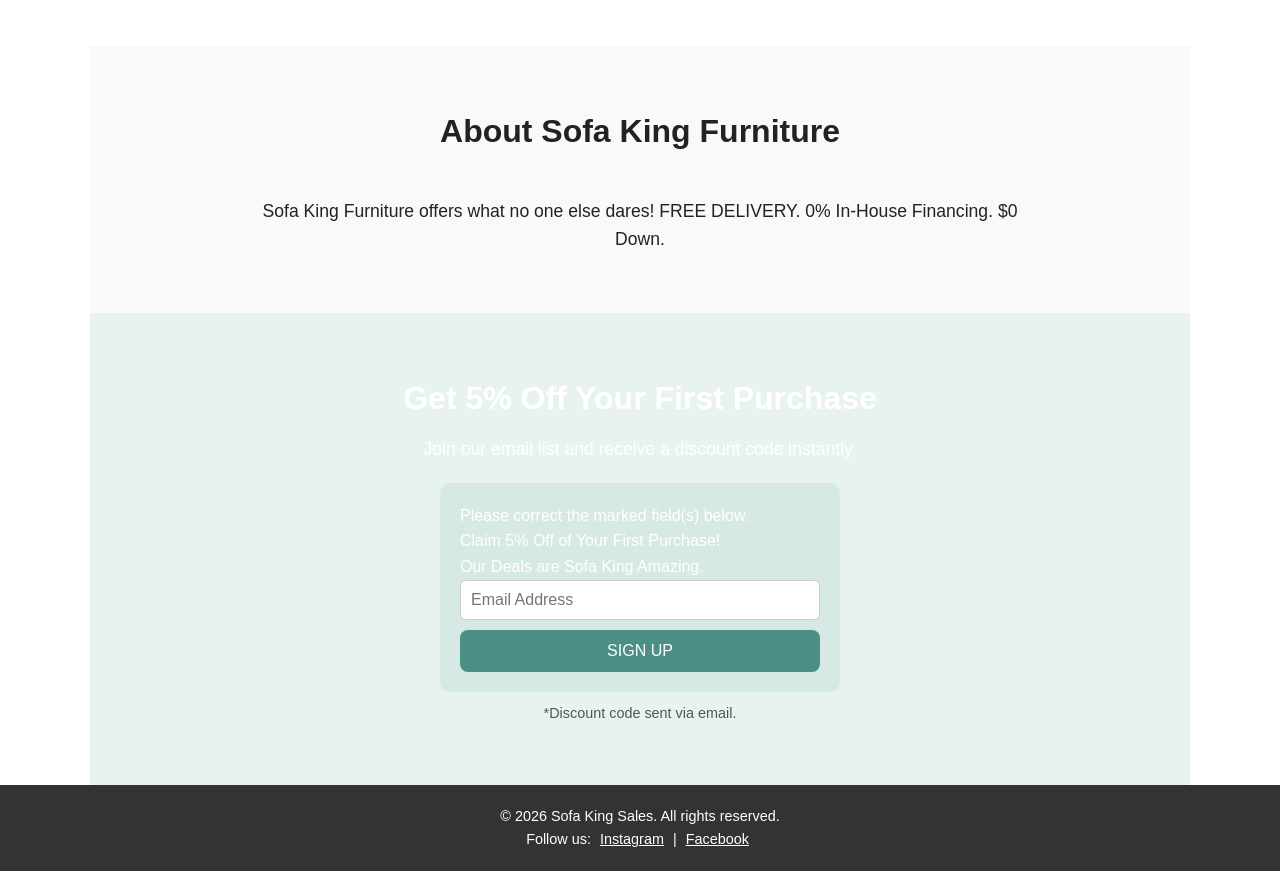
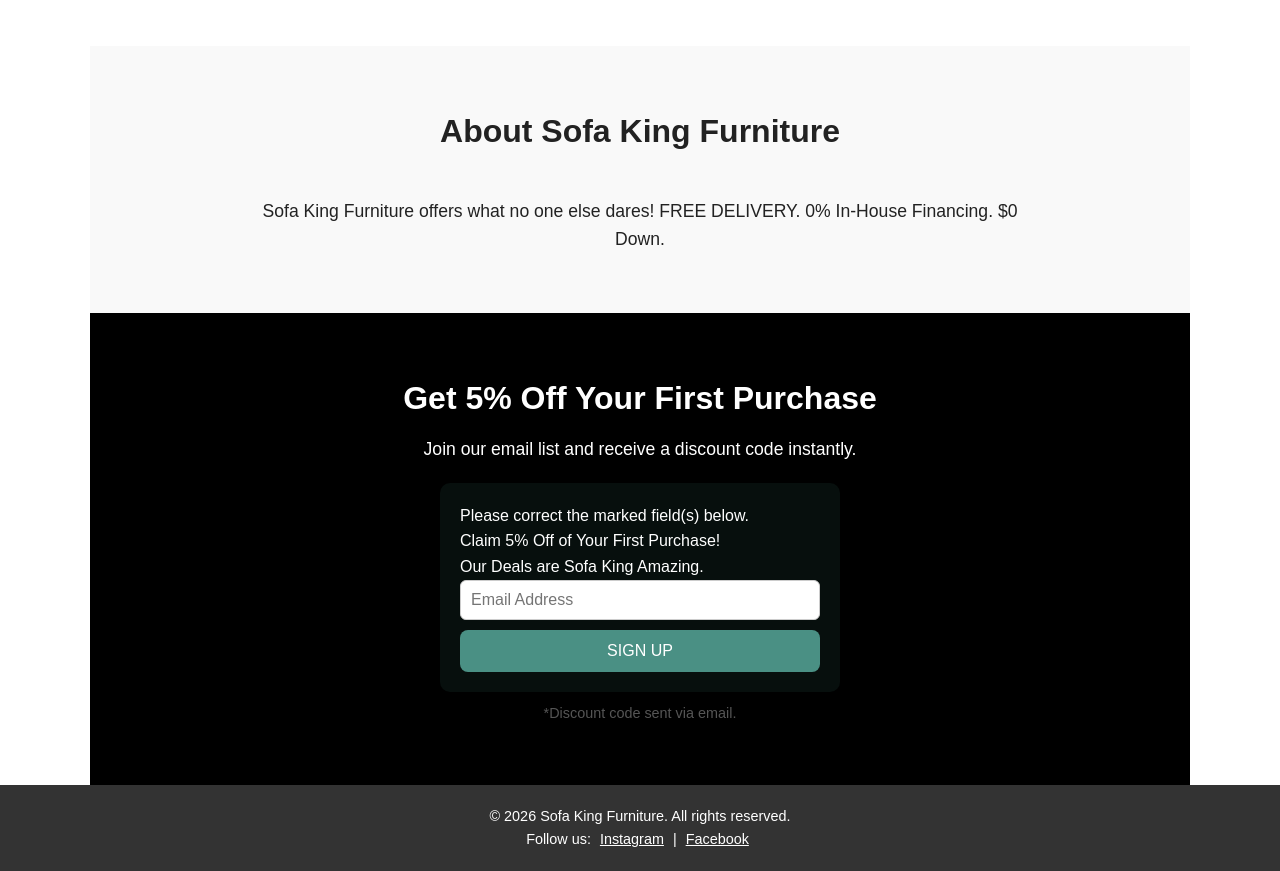
Before and after one commit to progressbusinessoffice-hub/sofakingsales.com, a Jekyll site: the page built from docs/index.md, in a window 1280 px wide and 900 px high, scrolled down 1210 px, cut to the strip 29-900 px from the top of the window. Built offline with Jekyll 4.4.1, drawn with Linux system fonts in a browser that asks for light colours.

Commit message:
Update index.md

```diff
--- a/docs/index.md
+++ b/docs/index.md
@@ -200,7 +200,8 @@ Sofa King Furniture offers what no one else dares! FREE DELIVERY. 0% In-House Fi
   </section>
 
   <!-- NEWSLETTER -->
-  <section class="section newsletter">
+  <section class="section newsletter" style="background:#000; color:white; padding:60px 20px; text-align:center;">
+
     <h2>Get 5% Off Your First Purchase</h2>
     <p>Join our email list and receive a discount code instantly.</p>
 
@@ -281,7 +282,7 @@ Sofa King Furniture offers what no one else dares! FREE DELIVERY. 0% In-House Fi
 
 <!-- FOOTER -->
 <footer>
-  <p>© 2026 Sofa King Sales. All rights reserved.</p>
+  <p>© 2026 Sofa King Furniture. All rights reserved.</p>
   <p>
     Follow us:
     <a href="https://www.instagram.com/sofa_king_furniture_1/" target="_blank">Instagram</a> |
```
